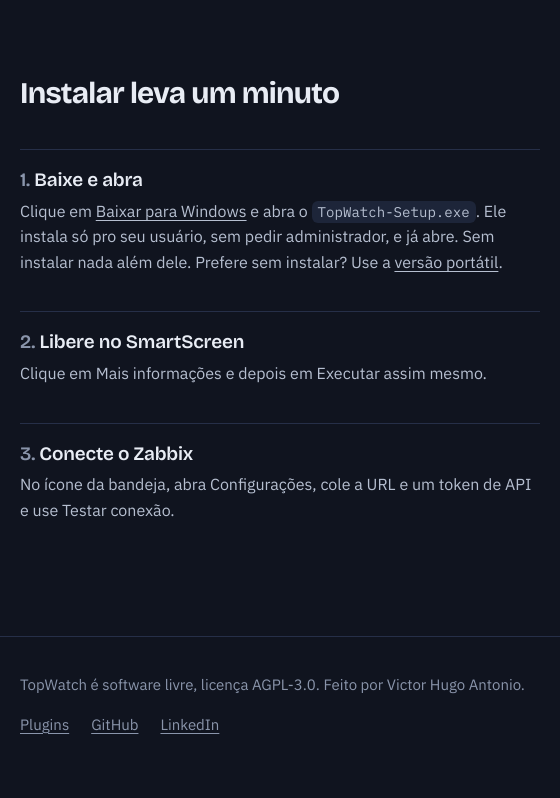
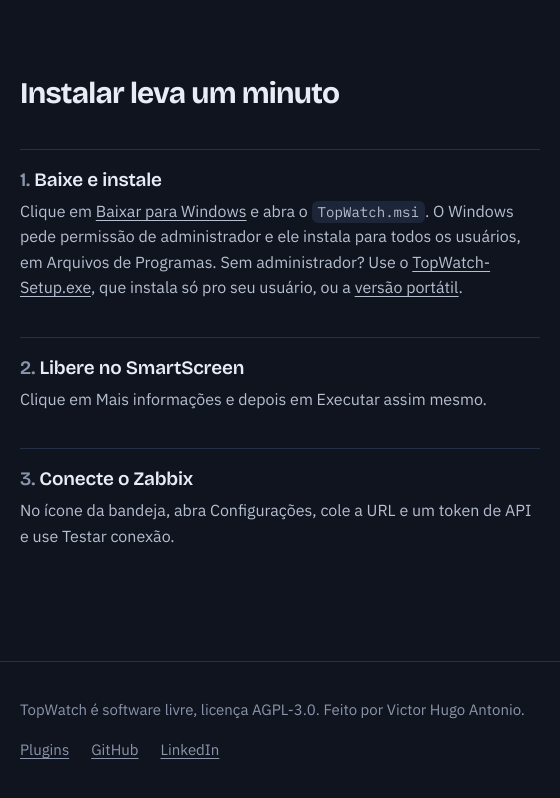
Before and after one commit to victorhugoantonio1/farol, an Electron app: page site/index.html in a window 560 px wide. Shown: the part 3643-4441 px from the top of the page. Drawn offline with nearby package versions, Linux system fonts and the light colour scheme; files whose address does not match are found by name.

Commit message:
Site: Baixar para Windows entrega o TopWatch.msi

```diff
--- a/site/index.html
+++ b/site/index.html
@@ -32,7 +32,7 @@
         <div class="hero-side">
           <p class="lead">Uma barra discreta no topo da tela. Você continua no que está fazendo; quando um alerta grave aparece, a luz muda de cor e a barra mostra o host com problema.</p>
           <div class="actions">
-            <a class="btn primary" href="https://github.com/victorhugoantonio1/topwatch/releases/latest/download/TopWatch-Setup.exe">
+            <a class="btn primary" href="https://github.com/victorhugoantonio1/topwatch/releases/latest/download/TopWatch.msi">
               <svg viewBox="0 0 24 24" fill="none" stroke="currentColor" stroke-width="2" stroke-linecap="round" stroke-linejoin="round" aria-hidden="true"><path d="M12 4v11m0 0-4.5-4.5M12 15l4.5-4.5M5 20h14" /></svg>
               Baixar para Windows
             </a>
@@ -176,8 +176,8 @@
           <h2>Instalar leva um minuto</h2>
           <ol class="steps">
             <li>
-              <h3>Baixe e abra</h3>
-              <p>Clique em <a href="https://github.com/victorhugoantonio1/topwatch/releases/latest/download/TopWatch-Setup.exe">Baixar para Windows</a> e abra o <code>TopWatch-Setup.exe</code>. Ele instala só pro seu usuário, sem pedir administrador, e já abre. Sem instalar nada além dele. Prefere sem instalar? Use a <a href="https://github.com/victorhugoantonio1/topwatch/releases/latest/download/TopWatch-Portable.exe">versão portátil</a>.</p>
+              <h3>Baixe e instale</h3>
+              <p>Clique em <a href="https://github.com/victorhugoantonio1/topwatch/releases/latest/download/TopWatch.msi">Baixar para Windows</a> e abra o <code>TopWatch.msi</code>. O Windows pede permissão de administrador e ele instala para todos os usuários, em Arquivos de Programas. Sem administrador? Use o <a href="https://github.com/victorhugoantonio1/topwatch/releases/latest/download/TopWatch-Setup.exe">TopWatch-Setup.exe</a>, que instala só pro seu usuário, ou a <a href="https://github.com/victorhugoantonio1/topwatch/releases/latest/download/TopWatch-Portable.exe">versão portátil</a>.</p>
             </li>
             <li>
               <h3>Libere no SmartScreen</h3>
```
Also changed, not shown: README.md.
